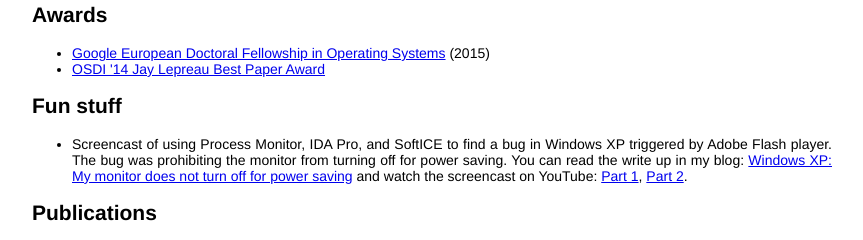
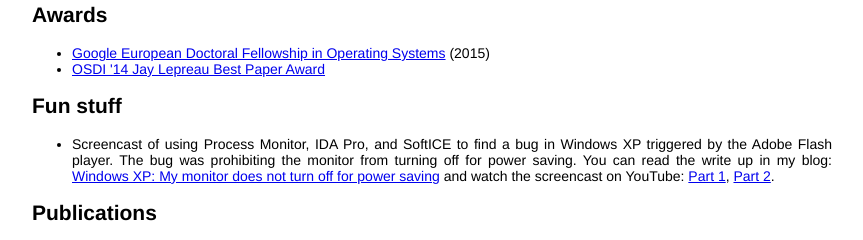
Before and after one commit to prekageo/prekageo.github.io, a plain HTML site: page index.html in a window 1280 px wide. Shown: the part 871-1111 px from the top of the page, without its empty margins (208-1071 px from the left). Drawn offline with Linux system fonts and the light colour scheme.

Commit message:
Update index.html

```diff
--- a/index.html
+++ b/index.html
@@ -107,7 +107,7 @@ I received my PhD in 2018 from <a href="https://www.epfl.ch">EPFL</a> in Switzer
 <h2>Fun stuff</h2>
 <ul>
 <li>
-Screencast of using Process Monitor, IDA Pro, and SoftICE to find a bug in Windows XP triggered by Adobe Flash player. The bug was prohibiting the monitor from turning off for power saving. You can read the write up in my blog:
+Screencast of using Process Monitor, IDA Pro, and SoftICE to find a bug in Windows XP triggered by the Adobe Flash player. The bug was prohibiting the monitor from turning off for power saving. You can read the write up in my blog:
 <a href="https://shiftlock.wordpress.com/2011/06/26/windows-xp-my-monitor-does-not-turn-off-for-power-saving/">Windows XP: My monitor does not turn off for power saving</a> and
 watch the screencast on YouTube: <a href="https://www.youtube.com/watch?v=dM5Idqb83wU">Part 1</a>, <a href="https://www.youtube.com/watch?v=WMelymrFtgM">Part 2</a>.
 </li>
```
